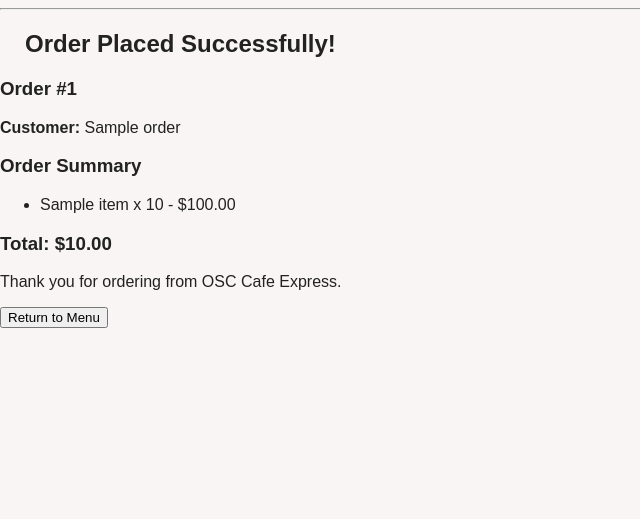
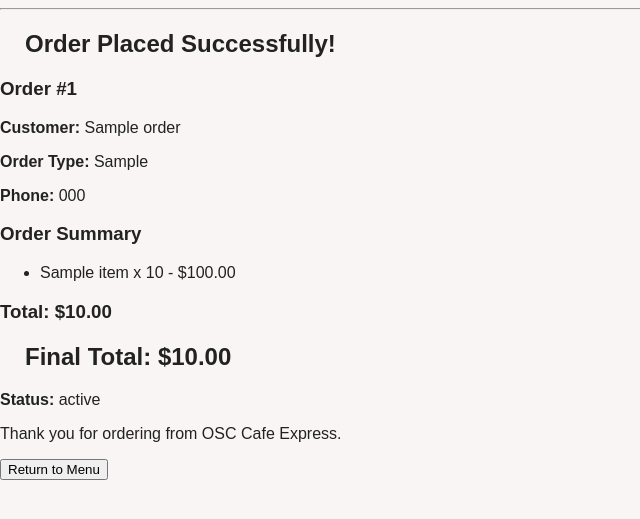
Before and after one commit to st25439/OSC-Caf--Express, a Flask app: template templates/order_complete.html in a window 1280 px wide. Shown: the part 110-629 px from the top of the page, without its empty margins (0-640 px from the left). Run offline with Flask 3, Linux system fonts and the light colour scheme; the template is opened without the code that fills it: most values are stand-ins (such as "Sample title", 1, 10 or a date in 2020).

Commit message:
{% if order["delivery_charge"] > 0 %}     <p>         <strong>Delivery charge:</strong>         ${{ "%.2f"|format(order["delivery_charge"]) }}     </p> {% endif %}
<h2>
    Final Total:
    ${{ "%.2f"|format(order["final_total"]) }}
</h2>

<p>
    <strong>Status:</strong>
    {{ order["status"] }}
</p>

```diff
--- a/templates/order_complete.html
+++ b/templates/order_complete.html
@@ -8,7 +8,24 @@
 
 <p>
     <strong>Customer:</strong>
-    {{ order.customer_name }}
+    {{ order["customer_name"] }}
+</p>
+
+<p>
+    <strong>Order Type:</strong>
+    {{ order["order_type"] }}
+</p>
+
+{% if order["order_type"] == "Delivery" %}
+    <p>
+        <strong>Address:</strong>
+        {{ order["address"] }}
+    </p>
+{% endif %}
+
+<p>
+    <strong>Phone:</strong>
+    {{ order["phone"] }}
 </p>
 
 <h3>Order Summary</h3>
@@ -26,6 +43,23 @@
     ${{ "%.2f"|format(order.total) }}
 </h3>
 
+{% if order["delivery_charge"] > 0 %}
+    <p>
+        <strong>Delivery charge:</strong>
+        ${{ "%.2f"|format(order["delivery_charge"]) }}
+    </p>
+{% endif %}
+
+<h2>
+    Final Total:
+    ${{ "%.2f"|format(order["final_total"]) }}
+</h2>
+
+<p>
+    <strong>Status:</strong>
+    {{ order["status"] }}
+</p>
+
 <p>Thank you for ordering from OSC Cafe Express.</p>
 
 <a href="/">
```
